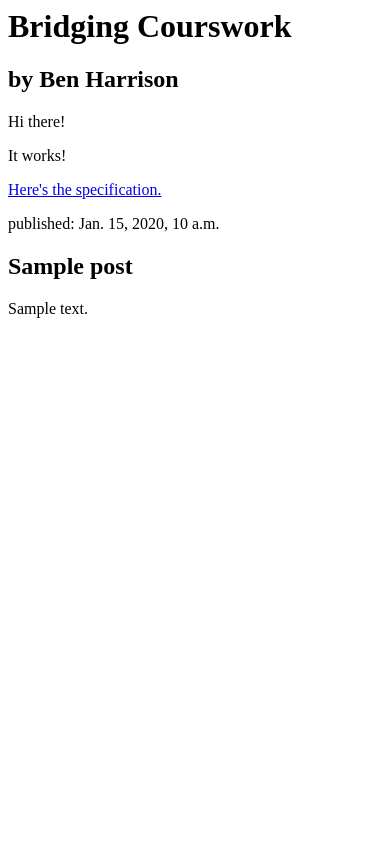
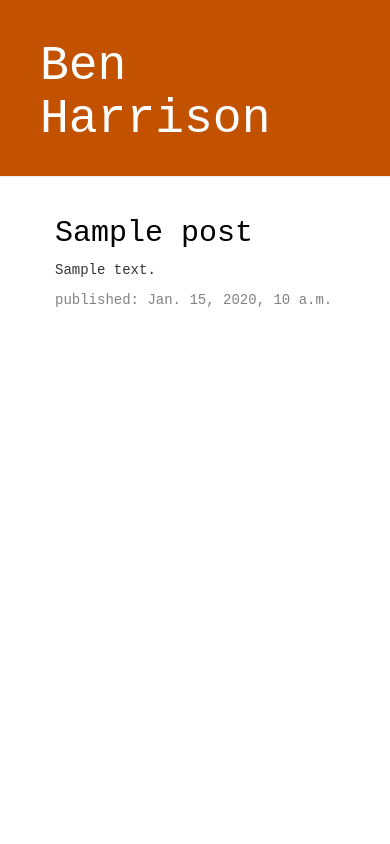
Before and after one commit to benharrison01/my-first-blog, a Django app: page / in a window 390 px wide. Run offline with Django 3.2, Linux system fonts and the light colour scheme; tables that the repository leaves empty hold one stand-in row (values such as "Sample post"); some libraries are stand-ins or nearby versions.

Commit message:
Added view and template for deatiled blog post as well as CSS

```diff
--- /dev/null
+++ b/blog/static/css/blog.css
@@ -0,0 +1,56 @@
+
+
+body {
+    font-family: Sans-Serif;
+}
+
+.page-header {
+    background-color: #C25100;
+    margin-top: 0;
+    padding: 20px 20px 20px 40px;
+}
+
+.page-header h1, .page-header h1 a, .page-header h1 a:visited, .page-header h1 a:active {
+    color: #ffffff;
+    font-size: 36pt;
+    text-decoration: none;
+}
+
+.content {
+    margin-left: 40px;
+}
+
+h1, h2, h3, h4 {
+    font-family: 'Courier New', Courier, monospace;
+}
+
+p {
+    font-family: 'Courier New', Courier, monospace;
+}
+
+.date {
+    color: #828282;
+}
+
+.save {
+    float: right;
+}
+
+.post-form textarea, .post-form input {
+    width: 100%;
+}
+
+.top-menu, .top-menu:hover, .top-menu:visited {
+    color: #ffffff;
+    float: right;
+    font-size: 26pt;
+    margin-right: 20px;
+}
+
+.post {
+    margin-bottom: 70px;
+}
+
+.post h2 a, .post h2 a:visited {
+    color: #000000;
+}
--- /dev/null
+++ b/blog/templates/blog/base.html
@@ -0,0 +1,25 @@
+{% load static %}
+<html>
+    <head>
+        <title>Ben's Blog</title>
+        <link rel="stylesheet" href="//maxcdn.bootstrapcdn.com/bootstrap/3.2.0/css/bootstrap.min.css">
+        <link rel="stylesheet" href="//maxcdn.bootstrapcdn.com/bootstrap/3.2.0/css/bootstrap-theme.min.css">
+        <link rel="stylesheet" href="{% static 'css/blog.css' %}">
+        <!-- <link href="//fonts.googleapis.com/css?family=Lobster&subset=latin,latin-ext" rel="stylesheet" type="text/css"> -->
+
+    </head>
+    <body>
+            <div class="page-header">
+                    <h1><a href="/">Ben Harrison</a></h1>
+                </div>
+                <div class="content container">
+                    <div class="row">
+                        <div class="col-md-8">
+                        {% block content %}
+                        {% endblock %}
+
+                        </div>
+                    </div>
+                </div>
+    </body>
+</html>
--- a/blog/templates/blog/post_list.html
+++ b/blog/templates/blog/post_list.html
@@ -1,19 +1,14 @@
-<html>
-    <head>
-        <title>Ben's Blog</title>
-    </head>
-    <body>
-        <h1>Bridging Courswork</h1>
-        <h2>by Ben Harrison</h2>
-        <p>Hi there!</p>
-        <p>It works!</p>
-        <a href="https://canvas.bham.ac.uk/courses/43168/assignments/220689"> Here's the specification. </a>
-        {% for post in posts %}
-        <div>
-            <p>published: {{ post.published_date }}</p>
-            <h2>{{ post.title }}</h2>
+{% extends 'blog/base.html' %}
+
+{% block content %}
+    {% for post in posts %}
+        <div class="post">
+
+            <h2><a href="{% url 'post_detail' pk=post.pk %}">{{ post.title }}</a></h2>
             <p>{{ post.text|linebreaksbr }}</p>
+            <div class="date">
+                <p>published: {{ post.published_date }}</p>
+            </div>
         </div>
     {% endfor %}
-    </body>
-</html>
+{% endblock %}
--- a/blog/urls.py
+++ b/blog/urls.py
@@ -3,4 +3,5 @@ from . import views
 
 urlpatterns = [
     path('', views.post_list, name='post_list'),
+    path('post/<int:pk>/', views.post_detail, name='post_detail'),
 ]
--- a/blog/views.py
+++ b/blog/views.py
@@ -1,7 +1,12 @@
 from django.shortcuts import render
 from django.utils import timezone
 from .models import Post
+from django.shortcuts import render, get_object_or_404
 # Create your views here.
 def post_list(request):
     posts = Post.objects.filter(published_date__lte=timezone.now()).order_by('published_date')
     return render(request, 'blog/post_list.html', {'posts':posts})
+
+def post_detail(request, pk):
+    post = get_object_or_404(Post, pk=pk)
+    return render(request, 'blog/post_detail.html', {'post': post})
```
Also changed, not shown: blog/templates/blog/post_detail.html (added, +13 -0 lines).
